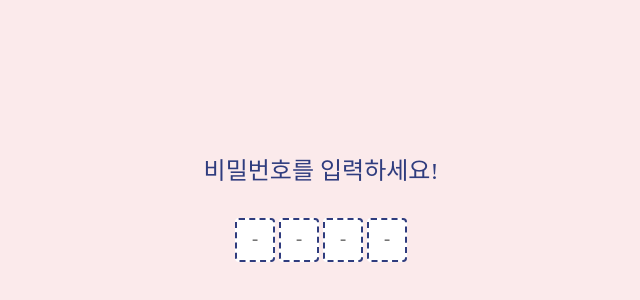
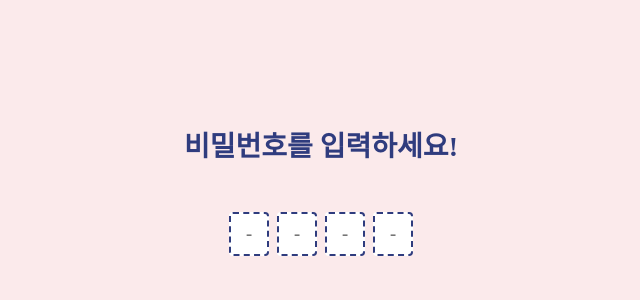
Before and after one commit to centraldogma99/nemonemo, a React (Create React App) app: page / in a window 1280 px wide. Shown: the part 194-494 px from the top of the page, without its empty margins (319-959 px from the left). Built offline with nearby package versions, Linux system fonts and the light colour scheme.

Commit message:
feat: 로그인 완성 및 오류 메시지 구현

```diff
--- a/src/pages/LoginPage.tsx
+++ b/src/pages/LoginPage.tsx
@@ -32,7 +32,8 @@ const CenterContainer = styled.div`
 
 const Text = styled.div`
   color: ${palette.blue};
-  font-size: 1.5rem;
+  font-size: 1.75rem;
+  font-weight: bold;
 `;
 
 interface NumberInputProps {
@@ -61,9 +62,15 @@ const Input = styled(NumberInput)`
   width: 1.75rem;
   height: 2rem;
   border-radius: 0.25rem;
-  margin-left: 0.25rem;
+  margin-left: 0.5rem;
+  caret-color: transparent;
+
   &:first-of-type {
     margin-left: 0;
+  }
+  &:focus {
+    outline: none;
+    border: ${palette.blue} solid 2.5px;
   }
 `;
 
@@ -72,12 +79,20 @@ const InputsContainer = styled.div`
   flex-direction: row;
 `;
 
+const MessageContainer = styled.div<{ isError?: boolean }>`
+  margin-top: 32px;
+  color: ${({ isError }) => (isError ? "red" : palette.blue)};
+  font-weight: 600;
+`;
+
 interface Props {
   onSuccessCallback: () => void;
 }
 
 const LoginPage = ({ onSuccessCallback }: Props) => {
-  const [values, setValues] = useState<string[]>([]);
+  const [values, setValues] = useState<string[]>(["", "", "", ""]);
+  const [isError, setIsError] = useState<boolean>(false);
+  const input1 = useRef<HTMLInputElement>(null);
   const input2 = useRef<HTMLInputElement>(null);
   const input3 = useRef<HTMLInputElement>(null);
   const input4 = useRef<HTMLInputElement>(null);
@@ -96,6 +111,7 @@ const LoginPage = ({ onSuccessCallback }: Props) => {
       if (value === "") return setValue(i, "");
       if (!value || isNaN(parseInt(value))) return;
       setValue(i, value);
+      if (isError) setIsError(false);
       switch (i) {
         case 0:
           input2.current?.focus();
@@ -108,24 +124,39 @@ const LoginPage = ({ onSuccessCallback }: Props) => {
           break;
       }
     },
-    [setValue]
+    [isError, setValue]
   );
 
-  const passwordComparison = useMemo(() => {
-    return ["0", "5", "1", "3"].every((v, i) => v === values[i]);
+  const isPasswordCorrect = useMemo(() => {
+    return ["0", "5", "3", "1"].every((v, i) => v === values[i]);
+  }, [values]);
+
+  const isInputFull = useMemo(() => {
+    return values.length === 4 && values.every((v) => v !== "");
   }, [values]);
 
   useEffect(() => {
-    if (passwordComparison) onSuccessCallback();
-  }, [passwordComparison, onSuccessCallback]);
+    if (isPasswordCorrect) {
+      setTimeout(onSuccessCallback, 1300);
+      return;
+    } else if (isInputFull) {
+      setValues(["", "", "", ""]);
+      setIsError(true);
+      input1.current?.focus();
+    }
+  }, [onSuccessCallback, values.length, isInputFull, isPasswordCorrect]);
 
   return (
     <Container>
       <CenterContainer>
         <Text>비밀번호를 입력하세요!</Text>
-        <Spacing size={32} />
+        <Spacing size={48} />
         <InputsContainer>
-          <Input value={values[0]} onChange={handleChange(0)} />
+          <Input
+            value={values[0]}
+            onChange={handleChange(0)}
+            innerRef={input1}
+          />
           <Input
             value={values[1]}
             onChange={handleChange(1)}
@@ -142,6 +173,10 @@ const LoginPage = ({ onSuccessCallback }: Props) => {
             innerRef={input4}
           />
         </InputsContainer>
+        <MessageContainer isError={isError}>
+          {isError && "틀렸습니다!"}
+          {isPasswordCorrect && "정답입니다! 잠시 후에 이동합니다..."}
+        </MessageContainer>
       </CenterContainer>
     </Container>
   );
```
